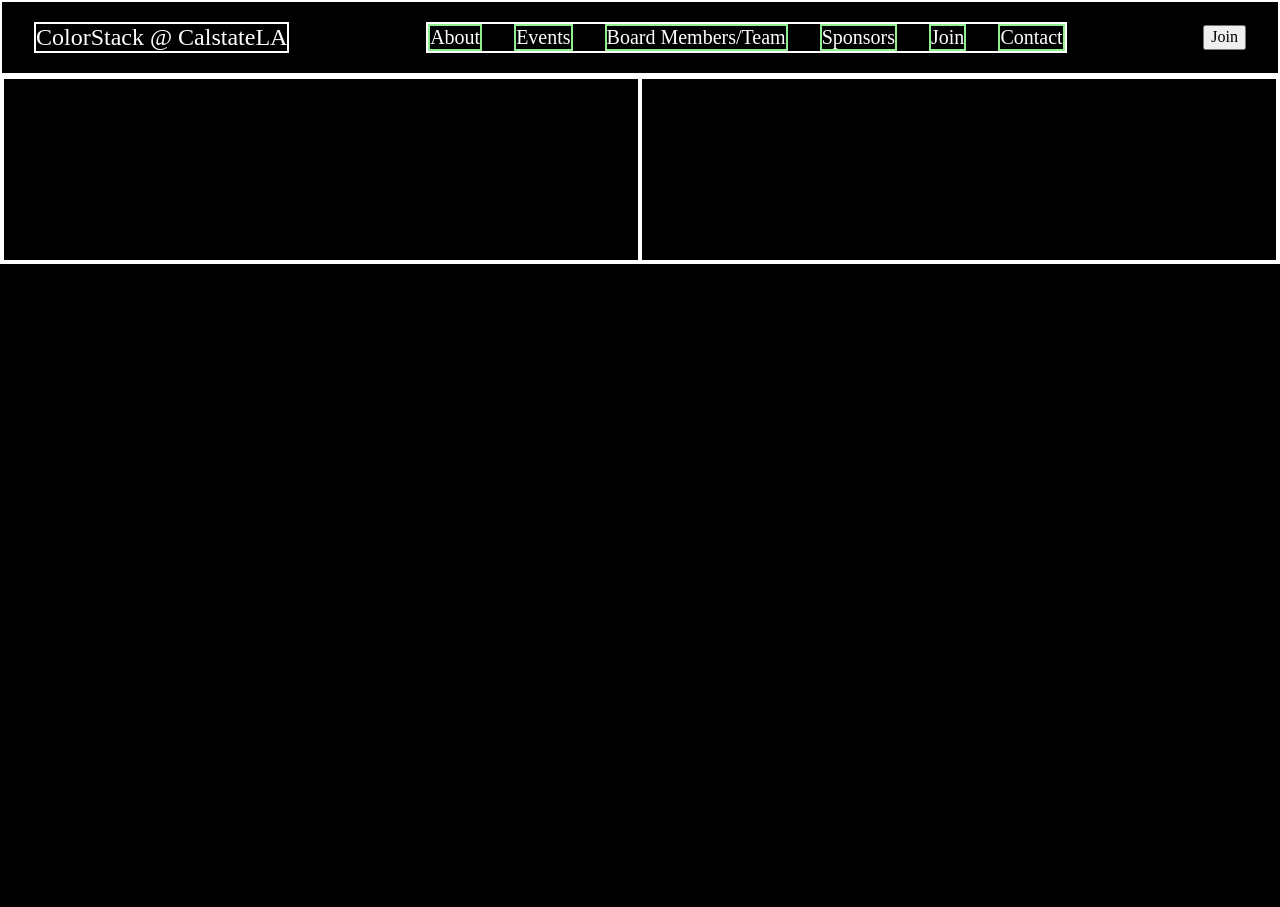
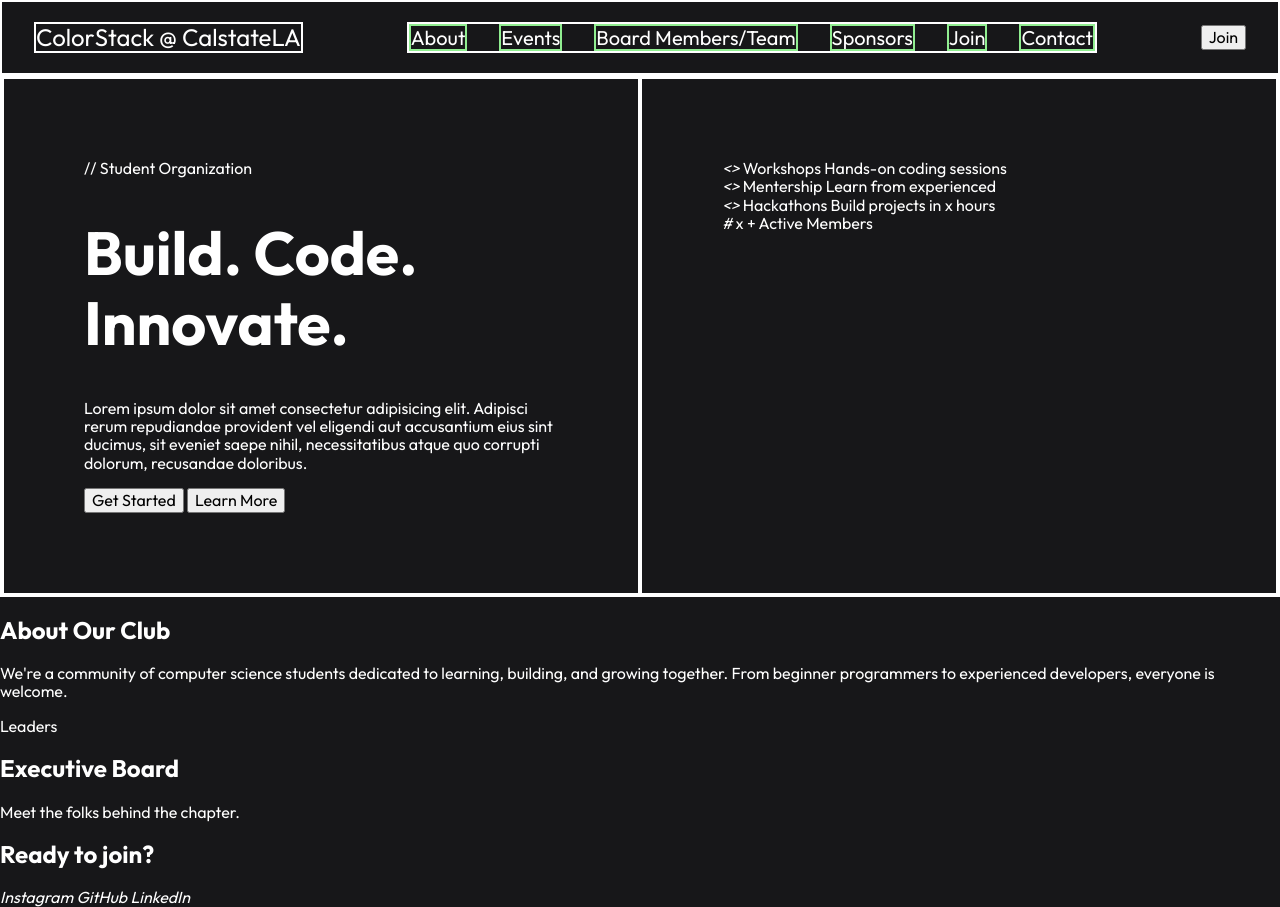
Before and after one commit to brianf4/colorstack-website, a plain HTML site: page index.html in a window 1280 px wide. Before the commit the page ends 800 px from the top, so only its background shows below. Drawn offline with Linux system fonts and the light colour scheme.

Commit message:
added google font and the rest of html

```diff
--- a/css/style.css
+++ b/css/style.css
@@ -24,14 +24,22 @@
 html {
     font-size: 16px;
     color: white;
+
+    font-family: "Outfit", sans-serif;
+    font-style: normal;
 }
 
 body {
-    background-color: black;
+    /* Different black background colors */
+    /* background-color: #1b1b1d; */
+    background-color: #171719;
+    /* background-color: #191919; */
 
 }
 
-h1 {}
+h1 {
+    font-size: 3.8rem;
+}
 
 /******************************************
 /* LAYOUT
--- a/index.html
+++ b/index.html
@@ -8,6 +8,11 @@
         <!-- external CSS link -->
         <link rel="stylesheet" href="css/normalize.css" />
         <link rel="stylesheet" href="css/style.css" />
+
+        <!-- Google Font -->
+        <link rel="preconnect" href="https://fonts.googleapis.com">
+        <link rel="preconnect" href="https://fonts.gstatic.com" crossorigin>
+        <link href="https://fonts.googleapis.com/css2?family=Outfit:wght@100..900&display=swap" rel="stylesheet">
     </head>
     <body>
         <header>
@@ -39,16 +44,64 @@
 
         <main>
             <section>
-                <h1></h1>
+                <span>// Student Organization</span>
+                <h1>
+                    <span>Build. Code.</span>
+                    <span>Innovate.</span>
+                </h1>
+                <p>Lorem ipsum dolor sit amet consectetur adipisicing elit. Adipisci rerum repudiandae provident vel eligendi aut accusantium eius sint ducimus, sit eveniet saepe nihil, necessitatibus atque quo corrupti dolorum, recusandae doloribus.</p>
+                <button>Get Started</button>
+                <button>Learn More</button>
             </section>
-            <section></section>
+            <section>
+                <div>
+                    <i><></i>
+                    <span>Workshops</span>
+                    <span>Hands-on coding sessions</span>
+                </div>
+                <div>
+                    <i><></i>
+                    <span>Mentership</span>
+                    <span>Learn from experienced</span>
+                </div>
+                <div>
+                    <i><></i>
+                    <span>Hackathons</span>
+                    <span>Build projects in x hours</span>
+                </div>
+                <div>
+                    <i>#</i>
+                    <span>x +</span>
+                    <span>Active Members</span>
+                </div>
+            </section>
         </main>
 
-        <section></section>
-        <section></section>
-        <section></section>
+        <section>
+            <h2>About Our Club</h2>
+            <p>We're a community of computer science students dedicated to learning, building, and growing together. From beginner programmers to experienced developers, everyone is welcome. </p>
+            <div></div>
+        </section>
+        <section>
+            <span>Leaders</span>
+            <h2>Executive Board</h2>
+            <span>Meet the folks behind the chapter.</span>
+        </section>
+        <section>
+            <h2>Ready to join?</h2>
+        </section>
 
-        <footer></footer>
+
+        <footer>
+            <section>
+                <i>Instagram</i>
+                <i>GitHub</i>
+                <i>LinkedIn</i>
+            </section>
+            <section>
+
+            </section>
+        </footer>
 
         <script type="text/javascript" src="js/main.js"></script>
     </body>
```
